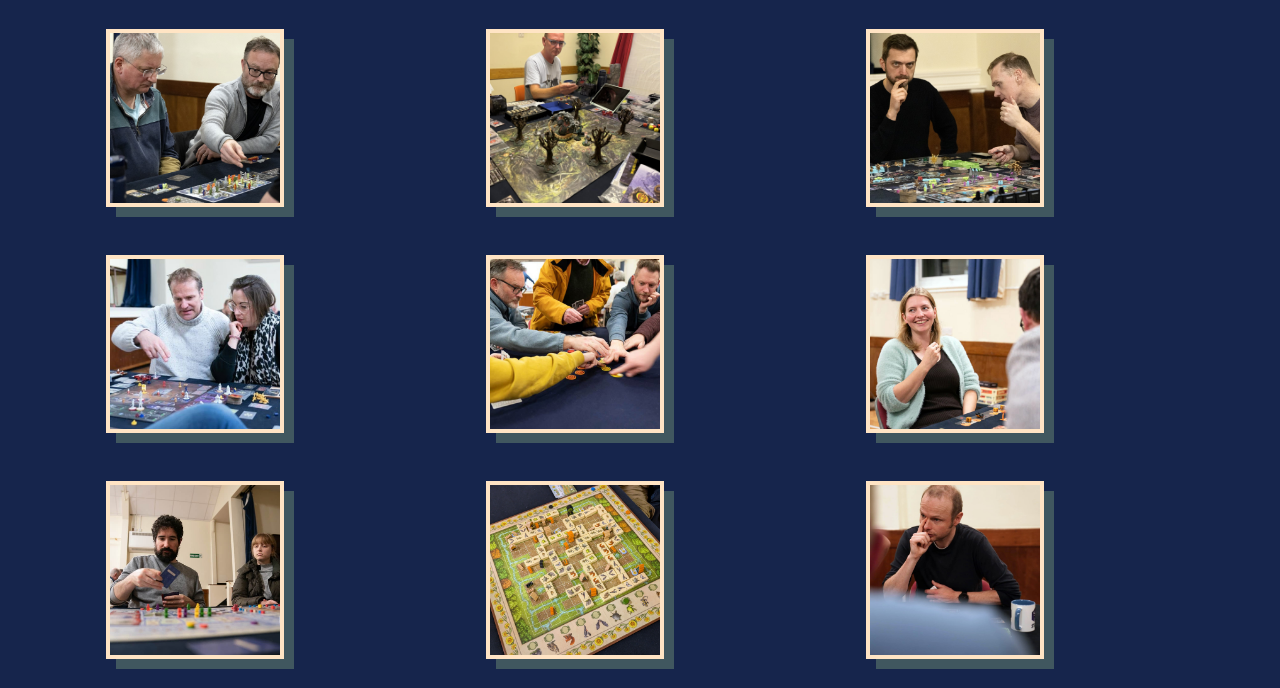
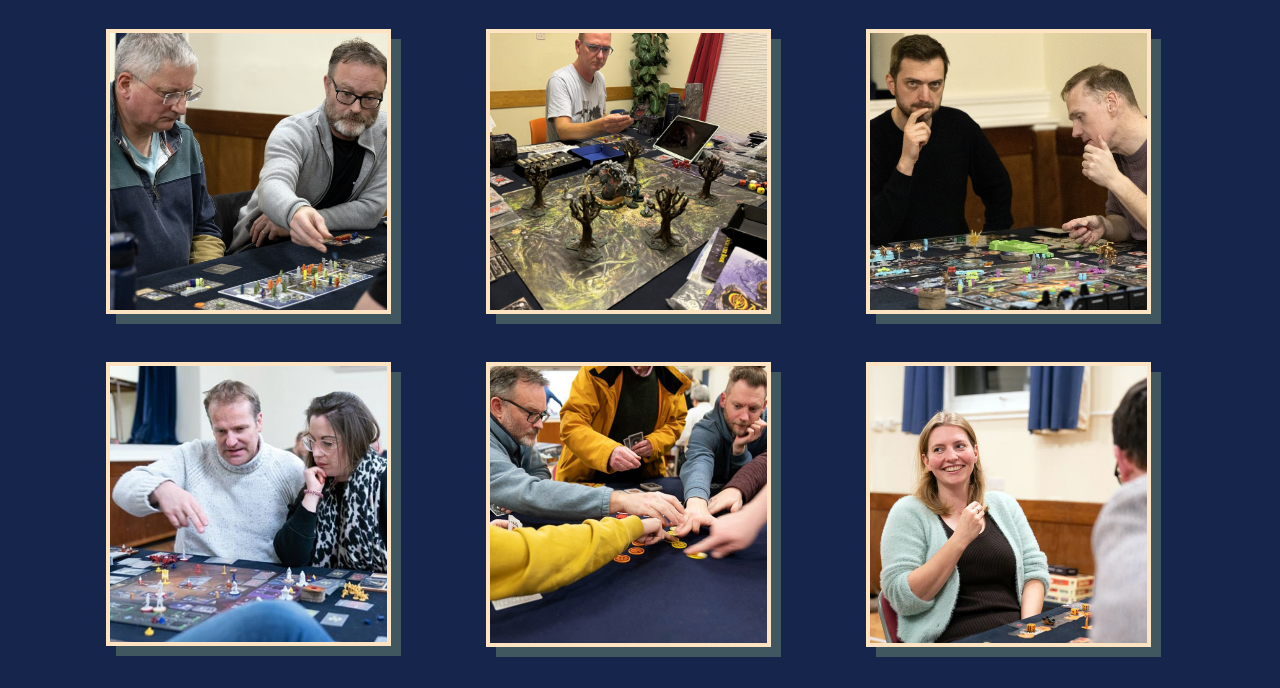
Before and after one commit to andrewpmilne/project-one-stag-games-club, a plain HTML site: page gallery.html in a window 1280 px wide. Shown: the part 112-800 px from the top of the page. Drawn offline with nearby package versions, Linux system fonts and the light colour scheme; a web font is replaced by a local one.

Commit message:
resize gallery images

```diff
--- a/assets/css/style.css
+++ b/assets/css/style.css
@@ -205,16 +205,14 @@ form button {
 }
 /* gallery */
 #gallery-section img {
-    width: 50%;
+    width: 80%;
     height: auto;
     border: 4px solid;
     border-color: #ffe4c4;
     box-shadow: 10px 10px rgb(64, 87, 95);
 }
 
-#gallery-section img:hover {
-    width: 80%;
-}
+
 
 
 /* footer styles */
```
